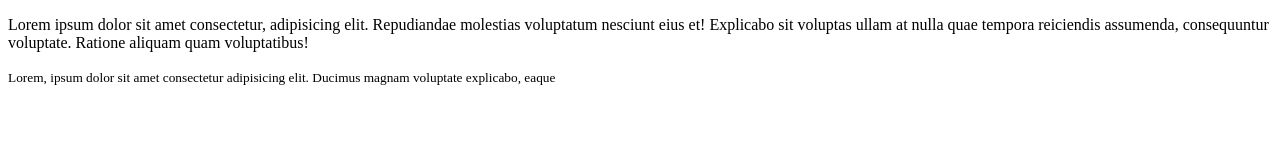
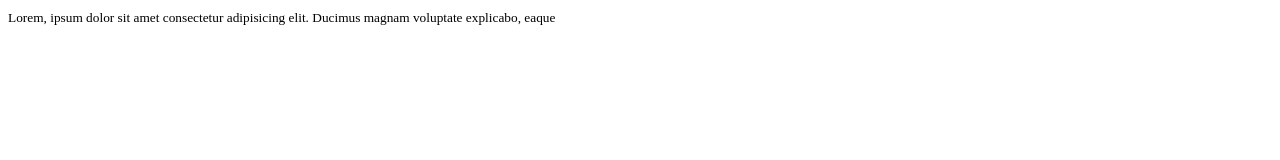
Before and after one commit to VigneshPrabhu9295/SignIn-SignUp-Form, a plain HTML site: page index.html in a window 1280 px wide. Drawn offline with Linux system fonts and the light colour scheme.

Commit message:
Update index.html

```diff
--- a/index.html
+++ b/index.html
@@ -6,7 +6,6 @@
     <title>Document</title>
 </head>
 <body>
-    <p>Lorem ipsum dolor sit amet consectetur, adipisicing elit. Repudiandae molestias voluptatum nesciunt eius et! Explicabo sit voluptas ullam at nulla quae tempora reiciendis assumenda, consequuntur voluptate. Ratione aliquam quam voluptatibus!</p>
     <small>Lorem, ipsum dolor sit amet consectetur adipisicing elit. Ducimus magnam voluptate explicabo, eaque </small>
 </body>
 </html>
```
